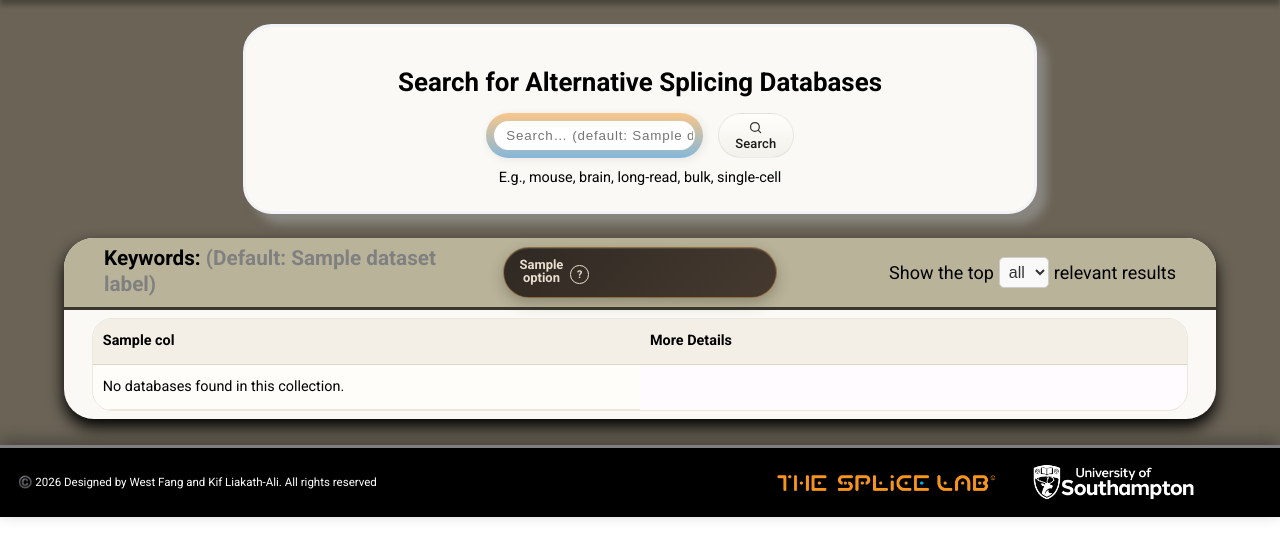
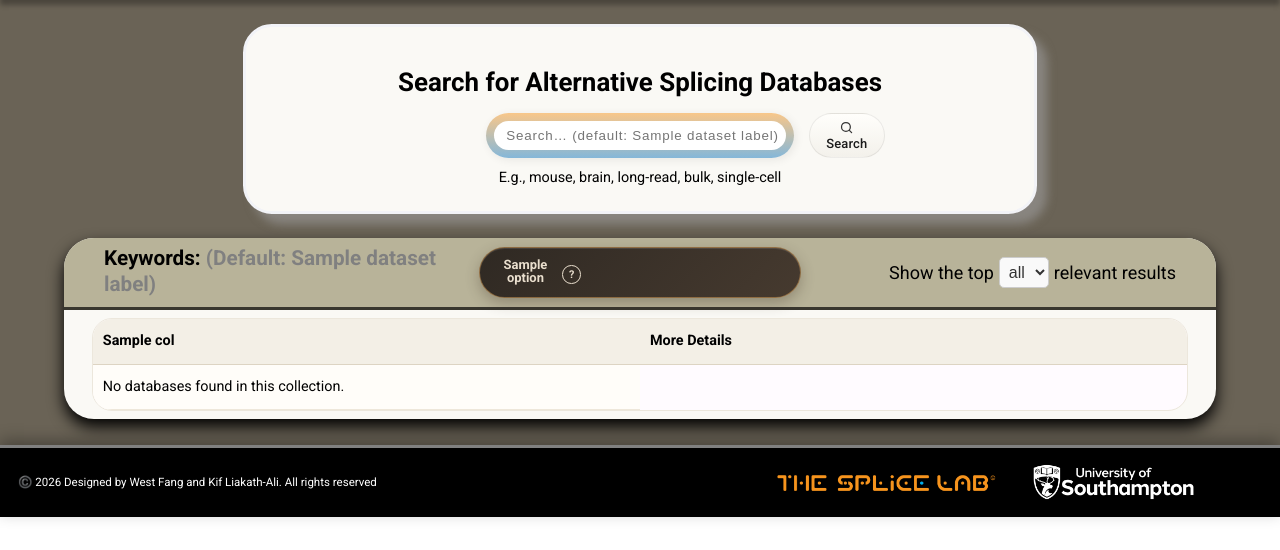
Before and after one commit to 1413362251/DbCAS, a Python web app: template Programmes/web/templates/search.html in a window 1280 px wide. Shown: the part 72-622 px from the top of the page. Run offline with Jinja, Linux system fonts and the light colour scheme; the template is opened without the code that fills it: most values are stand-ins (such as "Sample title", 1, 10 or a date in 2020).

Commit message:
Refresh Tomb citations and refine search layout

```diff
--- a/Programmes/web/static/css/styles.css
+++ b/Programmes/web/static/css/styles.css
@@ -243,6 +243,23 @@ body.page-search .main-content {
     height: auto;
     min-height: 2.8rem;
 }
+
+body.page-search #search-block {
+    position: relative;
+}
+
+body.page-search .InputContainer {
+    width: 100%;
+    min-width: 0;
+}
+
+body.page-search #searchButton {
+    position: absolute;
+    top: 0;
+    bottom: 0;
+    left: 100%;
+}
+
 #search-example{
     width: 60%;
     height: auto;
@@ -1104,7 +1121,7 @@ body.page-search main.table {
     padding: 0.45rem 40px;
     box-sizing: border-box;
     display: grid;
-    grid-template-columns: minmax(0, 1fr) auto minmax(0, 1fr);
+    grid-template-columns: minmax(0, 1fr) 30% minmax(0, 1fr);
     align-items: center;
     column-gap: 1.25rem;
     border-top-right-radius: 30px ;
@@ -1128,7 +1145,7 @@ body.page-search main.table {
     display: inline-grid;
     grid-template-columns: repeat(3, minmax(0, 1fr));
     justify-self: center;
-    width: 19rem;
+    width: 100%;
     max-width: 100%;
     box-sizing: border-box;
     margin: 0;
@@ -1152,6 +1169,7 @@ body.page-search main.table {
 }
 
 .dataset-switch__option {
+    flex: 1;
     min-width: 0;
     padding: 0.52rem 0.4rem 0.52rem 0.7rem;
     border: 0;
@@ -1430,6 +1448,10 @@ tbody tr:hover {
     flex-wrap: wrap;
   }
 
+  body.page-search #search-block {
+    width: 60%;
+  }
+
   /* Scheme A (search): table wider than viewport scrolls inside .shell, not clipped by body */
   main.table {
     width: 100%;
@@ -1593,6 +1615,15 @@ tbody tr:hover {
     gap: 6px;
   }
 
+  body.page-search #search-block {
+    width: 100%;
+  }
+
+  body.page-search #searchButton {
+    position: static;
+    inset: auto;
+  }
+
   .InputContainer {
     width: 100%;
     height: auto;
```
Also changed, not shown: Programmes/database/data.db.
